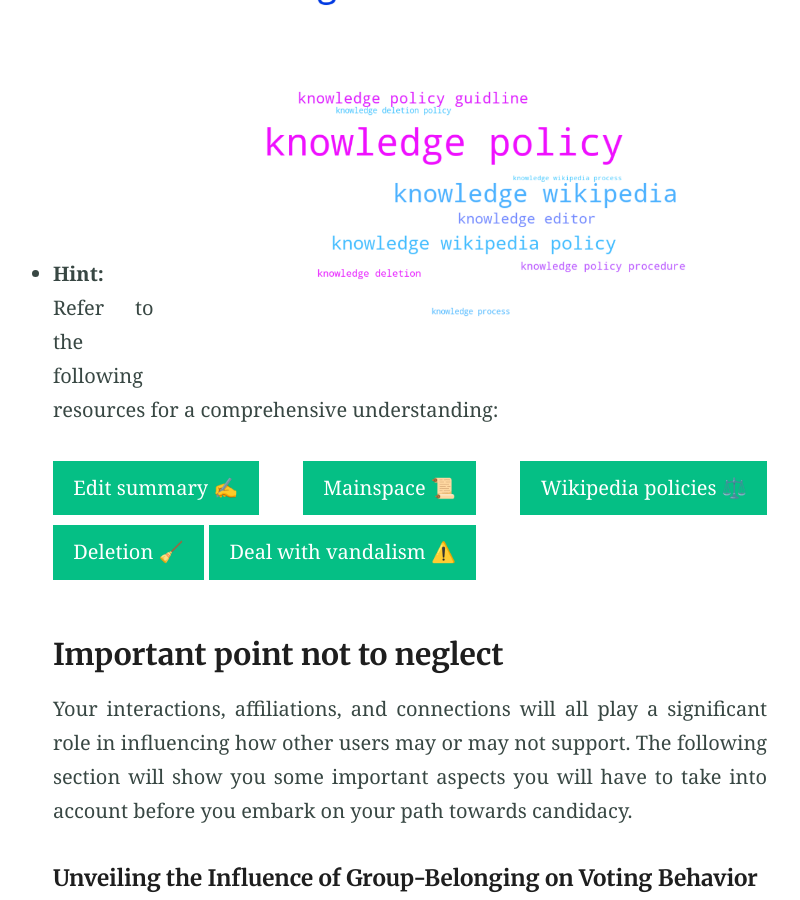
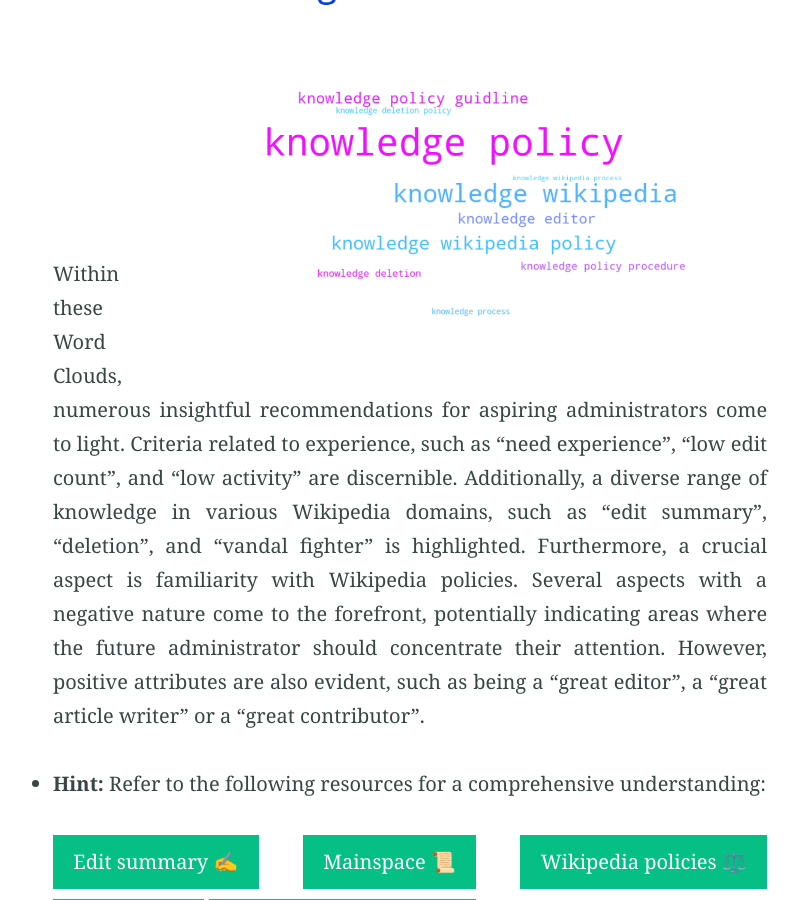
Before and after one commit to Sakasy/sakasy.github.io, a Jekyll site: the page built from index.md, in a window 1280 px wide and 900 px high, scrolled down 20611 px. Shown: the whole window, without its empty margins (230-1030 px from the left). Built offline with Jekyll 4.4.1, drawn with Linux system fonts in a browser that asks for light colours.

Commit message:
Update index.md

```diff
--- a/index.md
+++ b/index.md
@@ -164,6 +164,9 @@
 <br>
 <br>
 <br>
+
+Within these Word Clouds, numerous insightful recommendations for aspiring administrators come to light. Criteria related to experience, such as "need experience", "low edit count", and "low activity" are discernible. Additionally, a diverse range of knowledge in various Wikipedia domains, such as "edit summary", "deletion", and "vandal fighter" is highlighted. Furthermore, a crucial aspect is familiarity with Wikipedia policies. Several aspects with a negative nature come to the forefront, potentially indicating areas where the future administrator should concentrate their attention. However, positive attributes are also evident, such as being a "great editor", a "great article writer" or a "great contributor".
+
 * **Hint:** Refer to the following resources for a comprehensive understanding:
 
 {% include button.html text="Edit summary ✍️" link="https://en.wikipedia.org/wiki/Help:Edit_summary" %}{% include button.html text="Mainspace 📜" link="https://en.wikipedia.org/wiki/Template:User_mainspace_edits" %}{% include button.html text="Wikipedia policies ⚖️" link="https://en.wikipedia.org/wiki/Category:Wikipedia_policies" %}{% include button.html text="Deletion 🧹" link="https://en.wikipedia.org/wiki/Wikipedia:Guide_to_deletion" %}{% include button.html text="Deal with vandalism ⚠️" link="https://en.wikipedia.org/wiki/Wikipedia:How_to_deal_with_vandalism" %}
```
